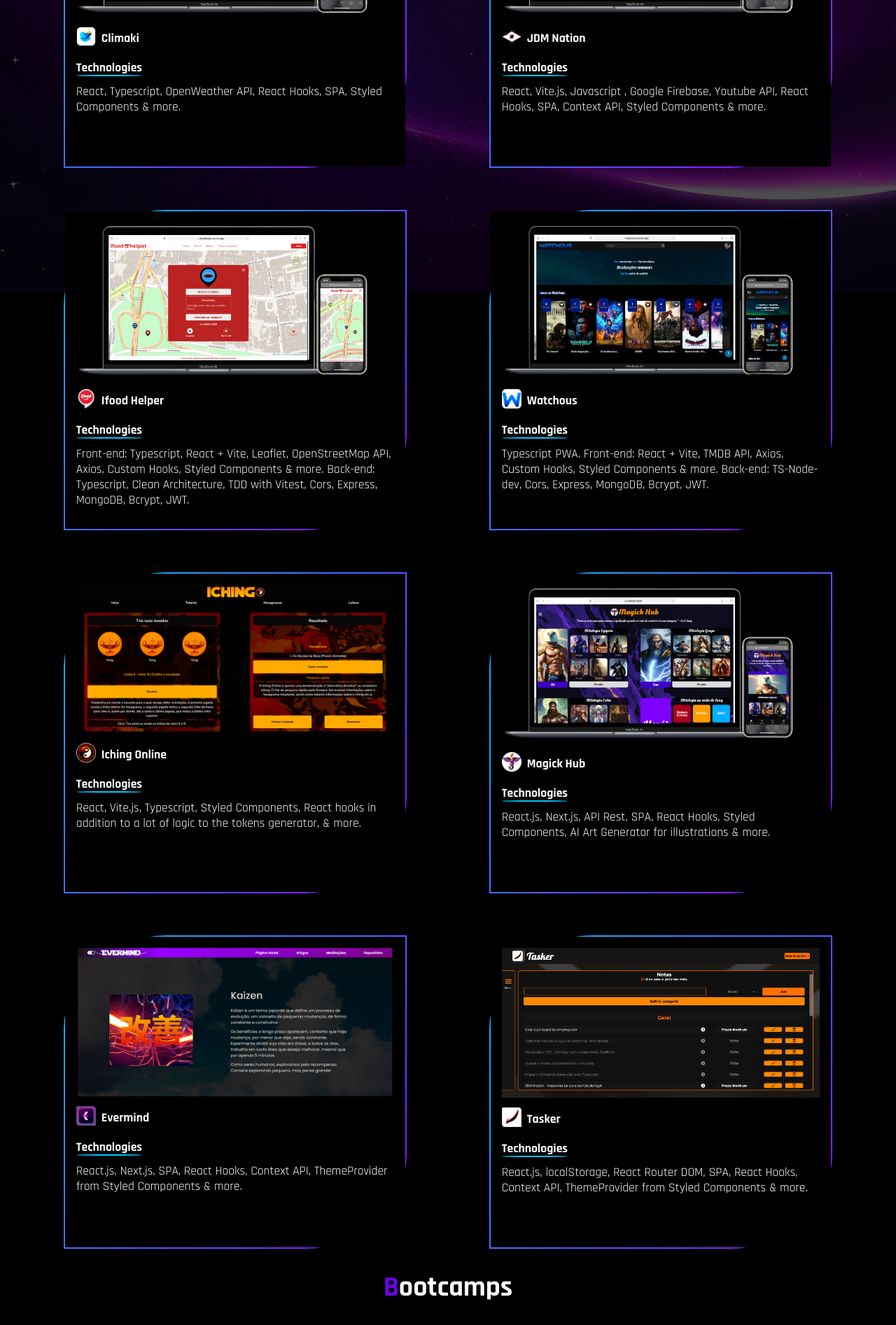
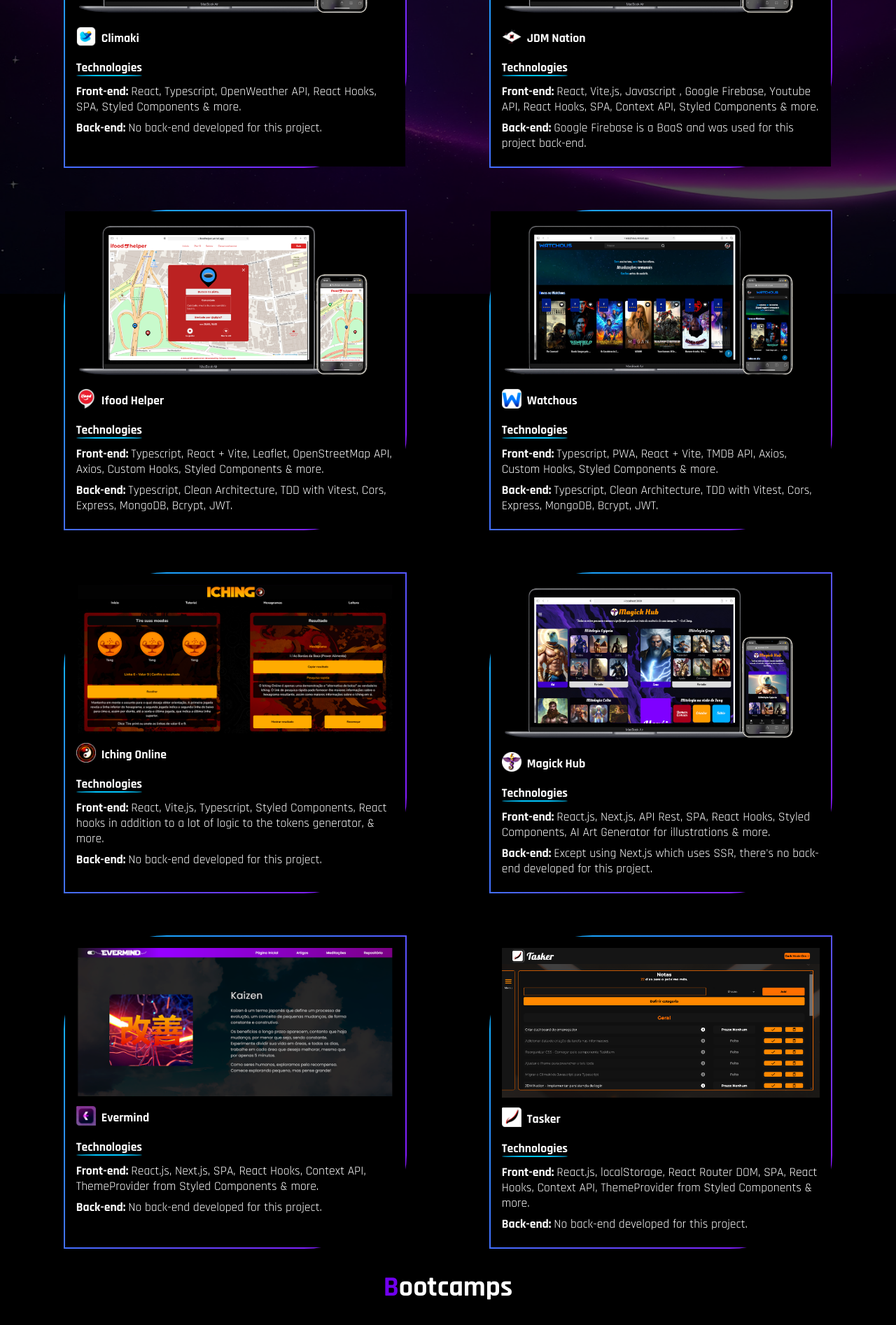
Before and after one commit to glgio7/Portfolio, a React (Vite) app: page /projects in a window 1280 px wide. Shown: the part 380-2274 px from the top of the page at 70% size. Built offline with nearby package versions, Linux system fonts and the light colour scheme.

Commit message:
chore: project infos

```diff
--- a/src/components/Project/index.tsx
+++ b/src/components/Project/index.tsx
@@ -1,14 +1,6 @@
 import * as S from "./styles";
 import Button from "../Button";
-
-type ProjectProps = {
-	screenshot: string;
-	iconPath: string;
-	name: string;
-	link: string;
-	description: string;
-	technologies: string;
-};
+import { ProjectProps } from "./types";
 
 const Project = ({
 	screenshot,
@@ -27,7 +19,14 @@
 					{name}
 				</h1>
 				<h2>Technologies</h2>
-				<span>{technologies}</span>
+				<span>
+					<strong>Front-end: </strong>
+					{technologies.frontend}
+				</span>
+				<span>
+					<strong>Back-end: </strong>
+					{technologies.backend}
+				</span>
 				<span className="details-tip">
 					Click on project image to more details.{" "}
 				</span>
--- /dev/null
+++ b/src/components/Project/types.ts
@@ -0,0 +1,8 @@
+export type ProjectProps = {
+	screenshot: string;
+	iconPath: string;
+	name: string;
+	link: string;
+	description: string;
+	technologies: { frontend: string; backend: string };
+};
--- a/src/pages/Projects/index.tsx
+++ b/src/pages/Projects/index.tsx
@@ -14,9 +14,11 @@
 					"Climaki is a single page application built with React and Typescript. It utilizes the OpenWeather API to provide current, daily, and weekly weather information for any city in the world. It features a minimalist and intuitive design with the purpose of being easy to use and consuming minimal internet data while in use."
 				}
 				link={"https://climaki.vercel.app"}
-				technologies={
-					"React, Typescript, OpenWeather API, React Hooks, SPA, Styled Components & more."
-				}
+				technologies={{
+					frontend:
+						"React, Typescript, OpenWeather API, React Hooks, SPA, Styled Components & more.",
+					backend: "No back-end developed for this project.",
+				}}
 			/>
 			<Project
 				name={"JDM Nation"}
@@ -26,9 +28,13 @@
 					"JDM Nation is an Encyclopedia of Japanese cars. It's a fully dynamic application where only database maintenance is required to provide users with new information. Users can access information about cars, and if they're registered on the platform, they can also add cars and their respective information, watch videos, and add items to favorites. The idea is for the application to evolve into a social network dedicated to Japanese car enthusiasts in the future."
 				}
 				link={"https://jdmnation.vercel.app"}
-				technologies={
-					"React, Vite.js, Javascript , Google Firebase, Youtube API, React Hooks, SPA, Context API, Styled Components & more."
-				}
+				technologies={{
+					frontend:
+						"React, Vite.js, Javascript , Google Firebase, Youtube API, React Hooks, SPA, Context API, Styled Components & more.",
+
+					backend:
+						"Google Firebase is a BaaS and was used for this project back-end.",
+				}}
 			/>
 			<Project
 				name={"Ifood Helper"}
@@ -38,9 +44,12 @@
 					"Ifood Helper is an app for app delivery people inspired by the Waze app. The user must perform a simple registration to take advantage of all the features, such as adding and evaluating the alerts already added on the map. Negatively rated alerts are deleted from the database after receiving 3 negative votes."
 				}
 				link={"https://ifoodhelper.vercel.app"}
-				technologies={
-					"Front-end: Typescript, React + Vite, Leaflet, OpenStreetMap API, Axios, Custom Hooks, Styled Components & more. Back-end: Typescript, Clean Architecture, TDD with Vitest, Cors, Express, MongoDB, Bcrypt, JWT."
-				}
+				technologies={{
+					frontend:
+						"Typescript, React + Vite, Leaflet, OpenStreetMap API, Axios, Custom Hooks, Styled Components & more.",
+					backend:
+						"Typescript, Clean Architecture, TDD with Vitest, Cors, Express, MongoDB, Bcrypt, JWT.",
+				}}
 			/>
 			<Project
 				name={"Watchous"}
@@ -50,9 +59,12 @@
 					"Watchous is a movie trailer and review portal built with React+TypeScript and designed to provides up-to-date information on movies. The users can signup, favorite movies, and customize their profiles, and movies playlists. It utilizes various technologies on both the front-end and back-end. With integration to the TMDB API, I found a way to get all the front end data using some params, therefore it's not necessary to upload any file to our database, making the use of file upload libraries unnecessary."
 				}
 				link={"https://watchous.vercel.app/"}
-				technologies={
-					"Typescript PWA. Front-end: React + Vite, TMDB API, Axios, Custom Hooks, Styled Components & more. Back-end: TS-Node-dev, Cors, Express, MongoDB, Bcrypt, JWT."
-				}
+				technologies={{
+					frontend:
+						"Typescript, PWA, React + Vite, TMDB API, Axios, Custom Hooks, Styled Components & more.",
+					backend:
+						"Typescript, Clean Architecture, TDD with Vitest, Cors, Express, MongoDB, Bcrypt, JWT.",
+				}}
 			/>
 			<Project
 				name={"Iching Online"}
@@ -62,9 +74,11 @@
 					"Lorem ipsum dolor sit amet consectetur, adipisicing elit. Ab quas quae amet placeat error, magnam expedita aliquam recusandae possimus aspernatur similique repellendus, laborum esse nihil obcaecati. Eligendi eius illo numquam."
 				}
 				link={"https://oiching.netlify.app/"}
-				technologies={
-					"React, Vite.js, Typescript, Styled Components, React hooks in addition to a lot of logic to the tokens generator, & more."
-				}
+				technologies={{
+					frontend:
+						"React, Vite.js, Typescript, Styled Components, React hooks in addition to a lot of logic to the tokens generator, & more.",
+					backend: "No back-end developed for this project.",
+				}}
 			/>
 			<Project
 				name={"Magick Hub"}
@@ -74,9 +88,12 @@
 					"Lorem ipsum dolor sit amet consectetur, adipisicing elit. Ab quas quae amet placeat error, magnam expedita aliquam recusandae possimus aspernatur similique repellendus, laborum esse nihil obcaecati. Eligendi eius illo numquam."
 				}
 				link={"https://magickhub.vercel.app"}
-				technologies={
-					"React.js, Next.js, API Rest, SPA, React Hooks, Styled Components, AI Art Generator for illustrations & more."
-				}
+				technologies={{
+					frontend:
+						"React.js, Next.js, API Rest, SPA, React Hooks, Styled Components, AI Art Generator for illustrations & more.",
+					backend:
+						"Except using Next.js which uses SSR, there's no back-end developed for this project.",
+				}}
 			/>
 			<Project
 				name={"Evermind"}
@@ -86,9 +103,11 @@
 					"Lorem ipsum dolor sit amet consectetur, adipisicing elit. Ab quas quae amet placeat error, magnam expedita aliquam recusandae possimus aspernatur similique repellendus, laborum esse nihil obcaecati. Eligendi eius illo numquam."
 				}
 				link={"https://evermind.vercel.app"}
-				technologies={
-					"React.js, Next.js, SPA, React Hooks, Context API, ThemeProvider from Styled Components & more."
-				}
+				technologies={{
+					frontend:
+						"React.js, Next.js, SPA, React Hooks, Context API, ThemeProvider from Styled Components & more.",
+					backend: "No back-end developed for this project.",
+				}}
 			/>
 			<Project
 				name={"Tasker"}
@@ -98,9 +117,11 @@
 					"The purpose of this application is to provide a high-quality user experience and user interface, allow separation of notes by category, provide tools for organization and planning, and save data to localStorage so users don't have to register. "
 				}
 				link={"https://utasker.vercel.app"}
-				technologies={
-					"React.js, localStorage, React Router DOM, SPA, React Hooks, Context API, ThemeProvider from Styled Components & more."
-				}
+				technologies={{
+					frontend:
+						"React.js, localStorage, React Router DOM, SPA, React Hooks, Context API, ThemeProvider from Styled Components & more.",
+					backend: "No back-end developed for this project.",
+				}}
 			/>
 			<Title text={"Bootcamps"} className="alternative-title" />
 			<Project
@@ -111,9 +132,11 @@
 					"This project is a simple application that uses the GitHub API to list a user's repositories. It was developed in response to a challenge proposed by the DIO bootcamp platform. Users can remove repositories from the list and access the link to each repository when performing a search."
 				}
 				link={"https://dio-githubwiki.vercel.app"}
-				technologies={
-					"React.js, GitHub API, SPA, React Hooks, Styled Components & more."
-				}
+				technologies={{
+					frontend:
+						"React.js, GitHub API, SPA, React Hooks, Styled Components & more.",
+					backend: "No back-end developed for this project.",
+				}}
 			/>
 			<Project
 				name={"Central Sight Alura"}
@@ -123,7 +146,10 @@
 					"Lorem ipsum dolor sit amet consectetur, adipisicing elit. Ab quas quae amet placeat error, magnam expedita aliquam recusandae possimus aspernatur similique repellendus, laborum esse nihil obcaecati. Eligendi eius illo numquam."
 				}
 				link={"https://centralsight.netlify.app/"}
-				technologies={"Vanilla Javascript, HTML, CSS, Canva, & more."}
+				technologies={{
+					frontend: "Vanilla Javascript, HTML, CSS, Canva, & more.",
+					backend: "No back-end developed for this project.",
+				}}
 			/>
 			<Project
 				name={"Calculadora DIO"}
@@ -133,7 +159,10 @@
 					"Lorem ipsum dolor sit amet consectetur, adipisicing elit. Ab quas quae amet placeat error, magnam expedita aliquam recusandae possimus aspernatur similique repellendus, laborum esse nihil obcaecati. Eligendi eius illo numquam."
 				}
 				link={"https://dio-calculator-six.vercel.app"}
-				technologies={"React.js, useState, Styled Components & more."}
+				technologies={{
+					frontend: "React.js, React Hooks, Styled Components & more.",
+					backend: "No back-end developed for this project.",
+				}}
 			/>
 			<Project
 				name={"Decoder Oracle"}
@@ -143,7 +172,10 @@
 					"Lorem ipsum dolor sit amet consectetur, adipisicing elit. Ab quas quae amet placeat error, magnam expedita aliquam recusandae possimus aspernatur similique repellendus, laborum esse nihil obcaecati. Eligendi eius illo numquam."
 				}
 				link={"https://glgio7.github.io/ChallengeOne-Decodificador/"}
-				technologies={"Vanilla Javascript, HTML, CSS, & more."}
+				technologies={{
+					frontend: "Vanilla Javascript, HTML, CSS, & more.",
+					backend: "No back-end developed for this project.",
+				}}
 			/>
 		</S.ProjectsPage>
 	);
```
